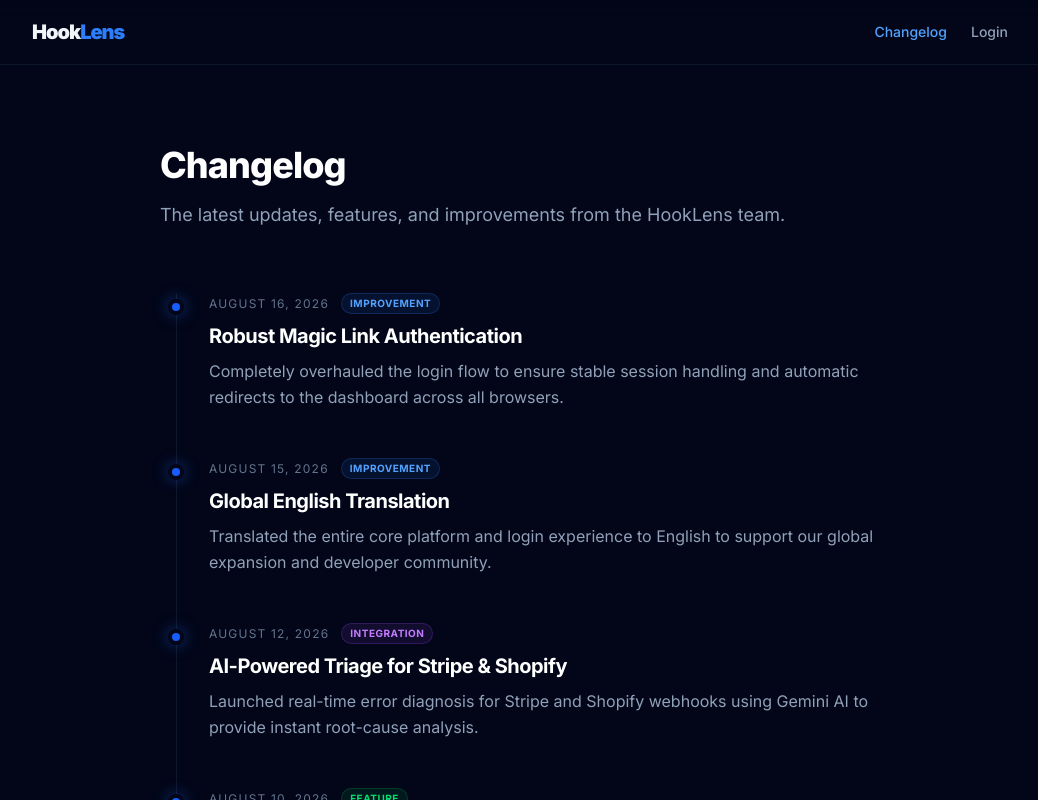
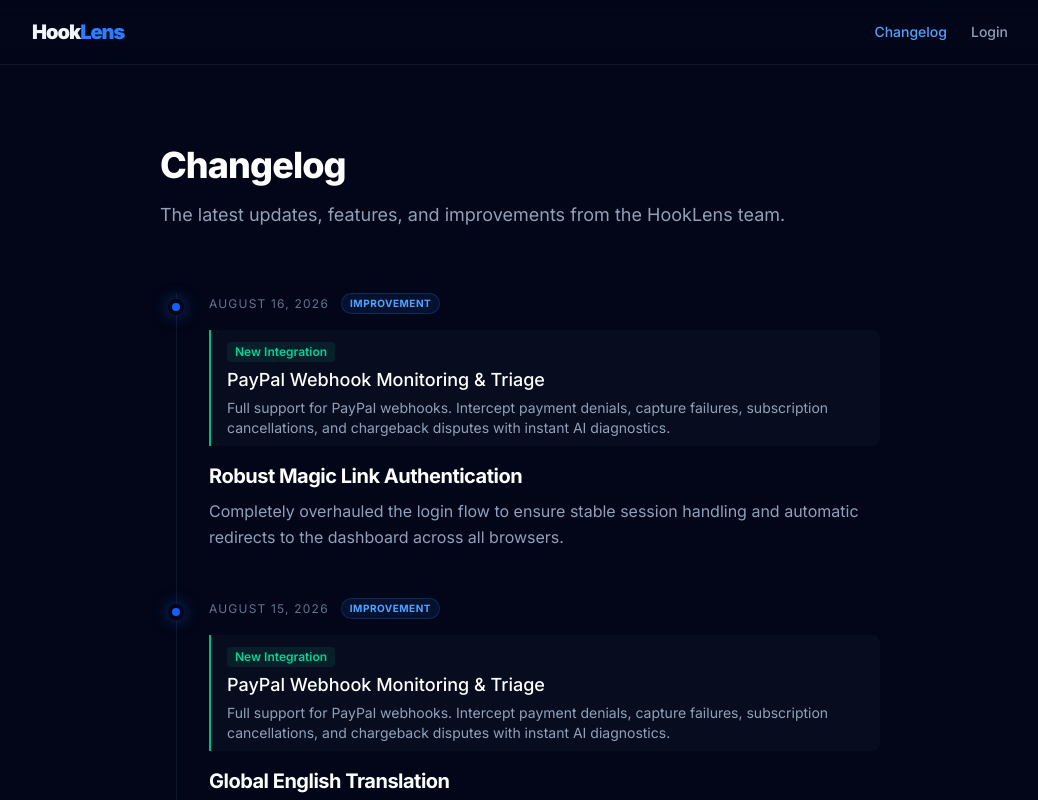
Before and after one commit to Amp1971/hooklens, a Next.js app: page /changelog in a window 1280 px wide. Shown: the top 800 px of the page, without its empty margins (120-1158 px from the left). Built offline with nearby package versions, Linux system fonts and the light colour scheme.

Commit message:
Add PayPal webhook monitoring to Changelog page

```diff
--- a/app/changelog/page.tsx
+++ b/app/changelog/page.tsx
@@ -45,6 +45,11 @@ export default function ChangelogPage() {
                     {entry.type}
                   </span>
                 </div>
+          <div className="border-l-2 border-emerald-500 pl-4 py-2 my-4 bg-slate-900/40 rounded-r-lg">
+            <span className="inline-block px-2 py-0.5 text-xs font-semibold text-emerald-400 bg-emerald-500/10 rounded">New Integration</span>
+            <h3 className="text-lg font-medium text-white mt-1">PayPal Webhook Monitoring & Triage</h3>
+            <p className="text-sm text-slate-400 mt-1">Full support for PayPal webhooks. Intercept payment denials, capture failures, subscription cancellations, and chargeback disputes with instant AI diagnostics.</p>
+          </div>
                 <h3 className="text-xl font-bold text-white tracking-tight">{entry.title}</h3>
                 <p className="text-slate-400 leading-relaxed">
                   {entry.description}
```
